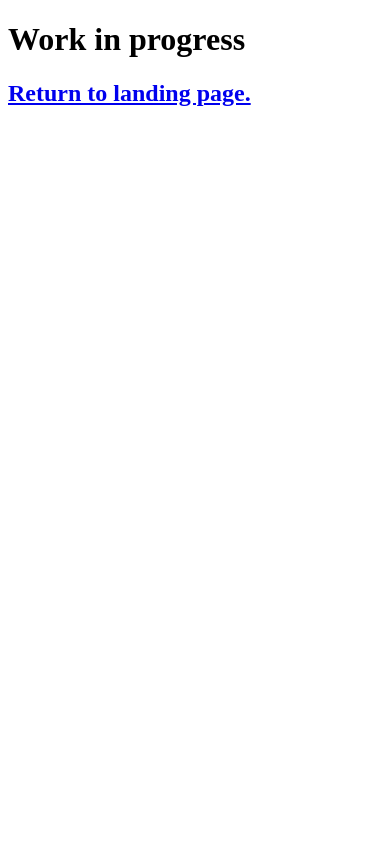
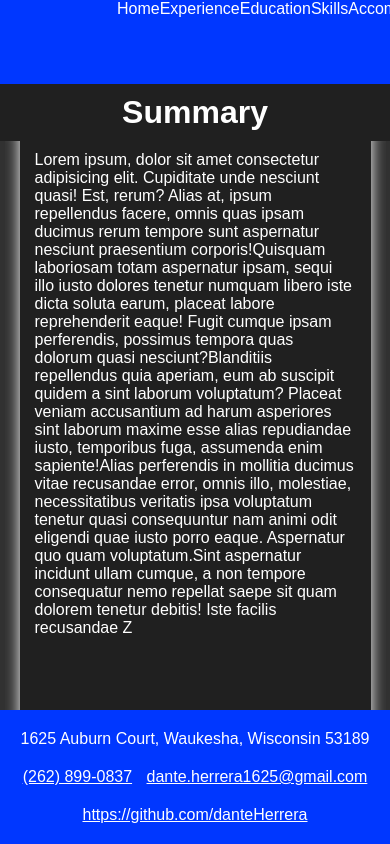
Before and after one commit to danteHerrera/Portfolio, a plain HTML site: page resources/html-files/summary.html in a window 390 px wide. Drawn offline with Linux system fonts and the light colour scheme.

Commit message:
Add files for mobile and start summary webpage.

```diff
--- a/resources/html-files/summary.html
+++ b/resources/html-files/summary.html
@@ -5,9 +5,35 @@
     <meta http-equiv="X-UA-Compatible" content="IE=edge">
     <meta name="viewport" content="width=device-width, initial-scale=1.0">
     <title>Dante Herrera - Summary</title>
+    <link rel="stylesheet" href="../stylesheet/styleSummary.css">
 </head>
 <body>
-    <h1>Work in progress</h1>
-    <h2><a href="../../index.html">Return to landing page.</a></h2>
+    <main>
+        <nav id="navigation" class="nav">
+            <ul id="nav-list" class="nav-list">
+                <li id="nav-item1" class="nav-item">Home</li>
+                <li id="nav-item2" class="nav-item">Experience</li>
+                <li id="nav-item3" class="nav-item">Education</li>
+                <li id="nav-item4" class="nav-item">Skills</li>
+                <li id="nav-item5" class="nav-item">Accomplishments</li>
+                <li id="nav-item6" class="nav-item">Projects</li>
+            </ul>
+        </nav>
+        <header>
+            <h1 id="main-header">Summary</h1>
+        </header>
+        <article id="article-section1" class="article-section">
+            <p><span>Lorem ipsum, dolor sit amet consectetur adipisicing elit. Cupiditate unde nesciunt quasi! Est, rerum? Alias at, ipsum repellendus facere, omnis quas ipsam ducimus rerum tempore sunt aspernatur nesciunt praesentium corporis!</span><span>Quisquam laboriosam totam aspernatur ipsam, sequi illo iusto dolores tenetur numquam libero iste dicta soluta earum, placeat labore reprehenderit eaque! Fugit cumque ipsam perferendis, possimus tempora quas dolorum quasi nesciunt?</span><span>Blanditiis repellendus quia aperiam, eum ab suscipit quidem a sint laborum voluptatum? Placeat veniam accusantium ad harum asperiores sint laborum maxime esse alias repudiandae iusto, temporibus fuga, assumenda enim sapiente!</span><span>Alias perferendis in mollitia ducimus vitae recusandae error, omnis illo, molestiae, necessitatibus veritatis ipsa voluptatum tenetur quasi consequuntur nam animi odit eligendi quae iusto porro eaque. Aspernatur quo quam voluptatum.</span><span>Sint aspernatur incidunt ullam cumque, a non tempore consequatur nemo repellat saepe sit quam dolorem tenetur debitis! Iste facilis recusandae Z</p>
+            <!-- Insert Unbasic Media Video Here -->
+        </article>
+        <footer>
+            <ul class="list" id="foot-list">
+                <li id="personal-info1" class="personal-info">1625 Auburn Court, Waukesha, Wisconsin 53189</li>
+                <li id="personal-info2" class="personal-info"><a href="tel:2628990837" target="_blank">(262) 899-0837</a></li>
+                <li id="personal-info3" class="personal-info"><a href="mailto:dante.herrera1625@gmail.com" target="_blank">dante.herrera1625@gmail.com</a></li>
+                <li id="personal-info4" class="personal-info"><a href="https://github.com/danteHerrera" target="_blank">https://github.com/danteHerrera</a></li>
+            </ul>
+        </footer>
+    </main>
 </body>
 </html>
--- a/resources/stylesheet/style.css
+++ b/resources/stylesheet/style.css
@@ -16,7 +16,7 @@
 }
 
 .main {
-    background-color: #13293D;
+    background-color: #202020;
     color: #E8F1F2;
 }
 
@@ -32,7 +32,7 @@ header {
 }
 
 hr {
-    margin: 10px auto;
+    margin: 10px auto 30px;
     width: 70%;
     border: 2px solid #E8F1F2;
     border-radius: 2px;
@@ -52,19 +52,21 @@ h1 {
     display: table-cell;
     height: 250px;
     width: 450px;
-    background-color: black;
+    background-color: hsl(227, 100%, 25%);
     vertical-align: middle;
     border-radius: 20px;
 }
 
 .section:hover {
     transition: .5s;
-    background-color: rgb(29, 29, 29);
+    background-color: hsl(227, 100%, 50%);
+    box-shadow: 0 0 20px #fff;
 }
 
 .section:active {
-    transition: 5ms;
-    background-color: rgb(40, 40, 40);
+    transition: .1s;
+    background-color: hsl(227, 100%, 75%);
+    box-shadow: 0 0 20px 5px #fff;
 }
 
 /* Section/link */
@@ -79,7 +81,7 @@ h1 {
 
 footer {
     /* display: none; */
-    background-color: #0a1620;
+    background-color: hsl(227, 100%, 50%);
     width: 100%;
     position: fixed;
     bottom: 0;
@@ -90,7 +92,7 @@ footer .list {
 }
 
 footer .list .personal-info {
-    display: inline;
+    display: inline-block;
     list-style: none;
     margin: 10px 0;
     padding: 0 25px;
@@ -103,7 +105,7 @@ footer a {
 /* Display size based styles */
 
 /* Footer */
-@media (min-width: 1080px) {
+@media (min-width: 1143px) {
     footer .list .personal-info {
         border-left: 2px solid #E8F1F2;
     }
--- /dev/null
+++ b/resources/stylesheet/styleSummary.css
@@ -0,0 +1,115 @@
+* {
+    box-sizing: border-box;
+    margin: 0px;
+    padding: 0px;
+    text-align: center;
+    font-family: sans-serif;
+    color: white;
+}
+
+body {
+    background-color: #313131;
+}
+
+/* Navigation Bar */
+
+nav {
+    z-index: 5;
+    background-color: hsl(227, 100%, 50%);
+    position: fixed;
+    height: 10vh;
+    width: 100%;
+    top: 0;
+}
+
+nav .nav-list {
+    display: flex;
+    flex-direction: row;
+    justify-content: space-around;
+    color: white;
+    position: relative;
+    left: 30%;
+    width: 70%;
+    list-style: none;
+}
+
+/* Header  */
+
+header {
+    margin-top: 10vh;
+    background-color: #202020;
+    width: 100%;
+    padding: 10px;
+}
+
+/* Article/text */
+
+article {
+    padding: 10px 15px 15vh;
+    background-color: #202020;
+    width: 90%;
+    margin: 0 auto;
+    position: relative;
+}
+
+article:before, article:after {
+    content: " ";
+    height: 100%;
+    position: absolute;
+    top: 0;
+    width: 15px;
+}
+
+article:before {
+    box-shadow: -15px 0 15px -15px white inset;
+    left: -15px;
+}
+
+article:after {
+    box-shadow: 15px 0 15px -15px white inset;
+    right: -15px;
+}
+
+article p {
+    text-align: left;
+}
+
+/* Footer */
+
+footer {
+    background-color: hsl(227, 100%, 50%);
+    width: 100%;
+    position: fixed;
+    bottom: 0;
+}
+
+footer .list {
+    padding: 10px;
+}
+
+footer .list .personal-info {
+    display: inline-block;
+    list-style: none;
+    margin: 10px 0;
+    padding: 0 25px;
+}
+
+footer a {
+    text-decoration: underline;
+}
+
+@media (min-width: 1143px) {
+    footer .list .personal-info {
+        border-left: 2px solid #E8F1F2;
+    }
+
+    footer .list #personal-info1{
+        border-left: none;
+    }
+}
+
+@media (max-width: 425px) {
+    footer .list .personal-info {
+        padding: 0 5px;
+    }
+}
```
Also changed, not shown: resources/html-files/mobile/accomplishmentsM.html (added, +13 -0 lines), resources/html-files/mobile/educationM.html (added, +13 -0 lines), resources/html-files/mobile/projectsM.html (added, +13 -0 lines), resources/html-files/mobile/skillsM.html (added, +13 -0 lines), resources/html-files/mobile/summaryM.html (added, +12 -0 lines), resources/html-files/mobile/workM.html (added, +13 -0 lines).
